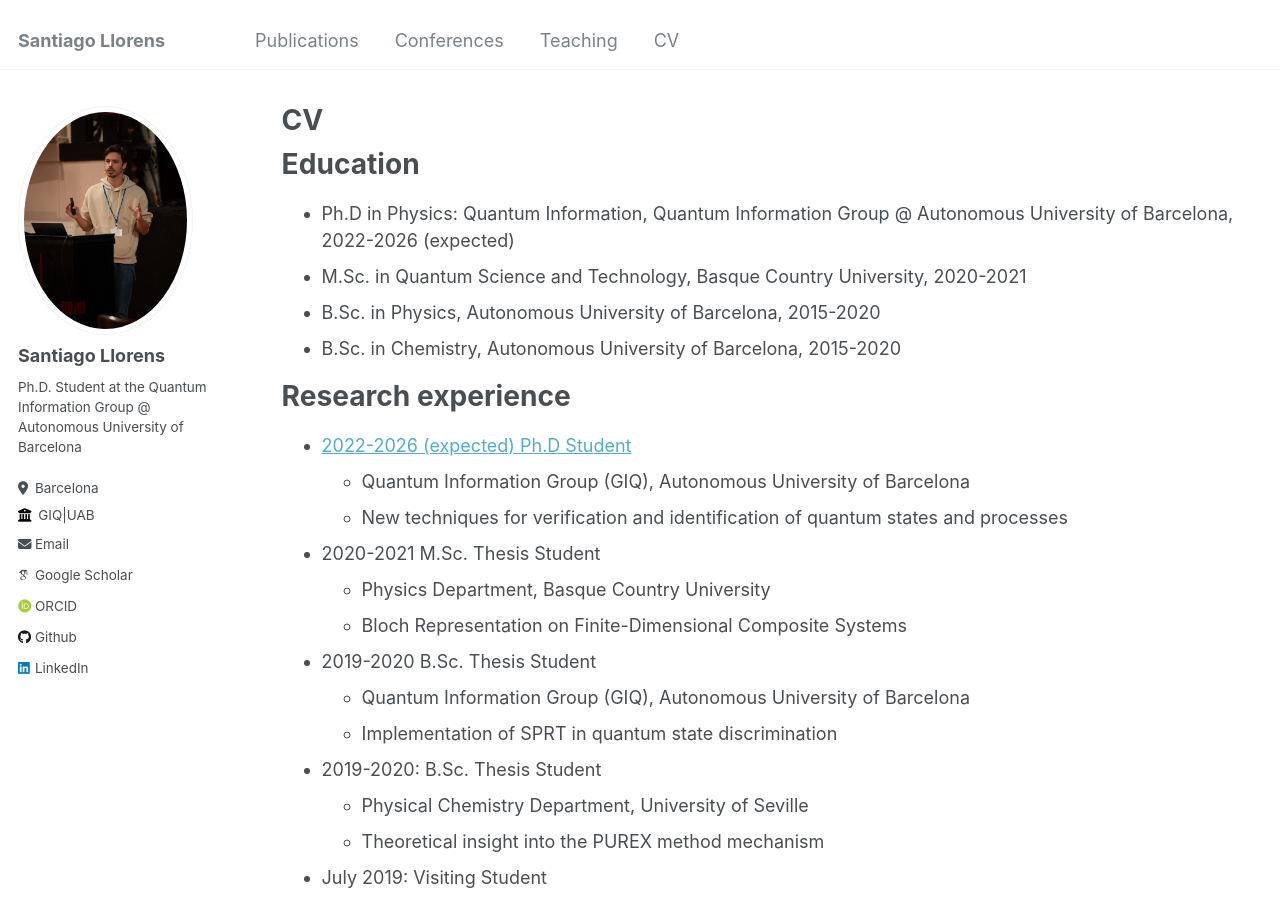
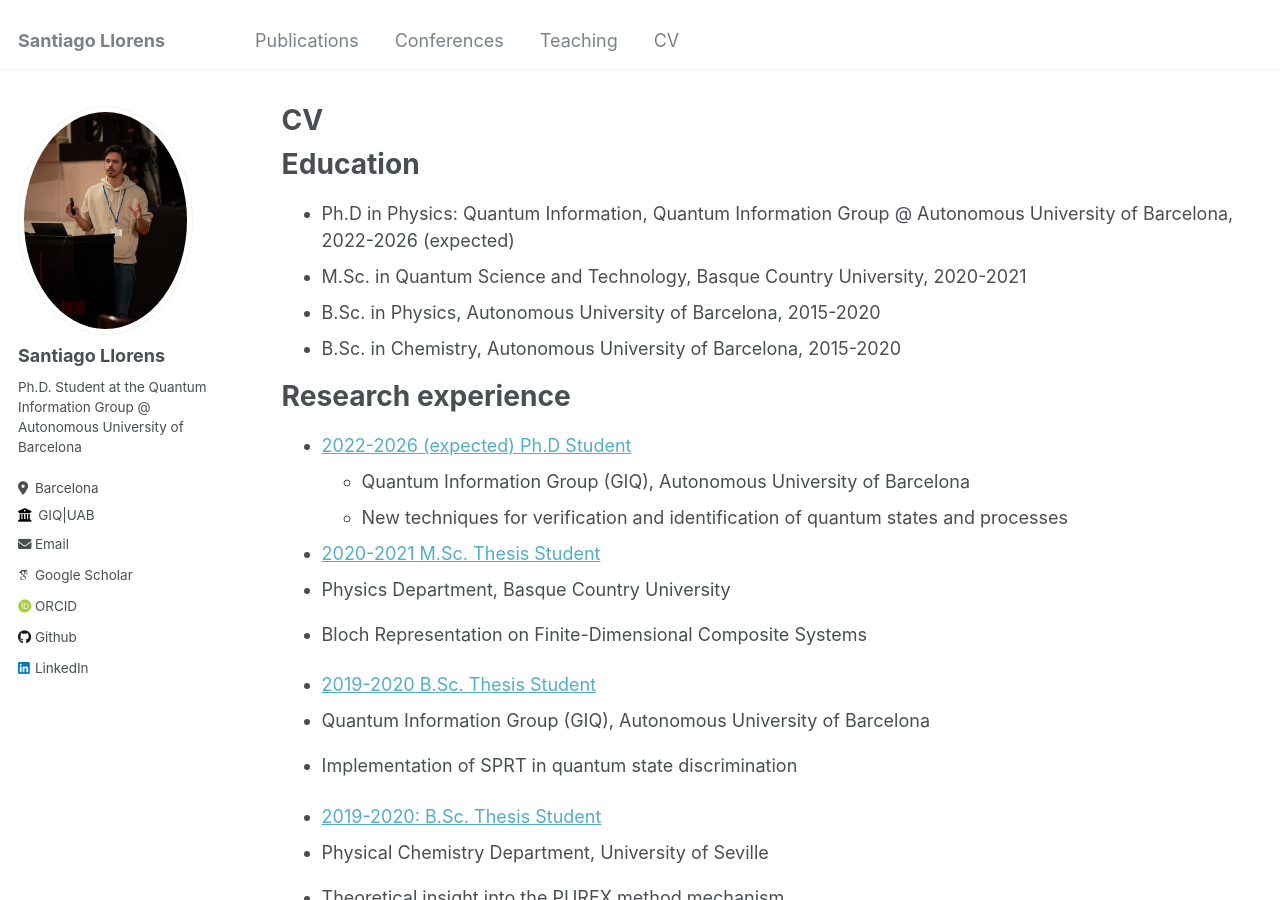
Before and after one commit to SantiagoLlorens/SantiagoLlorens.github.io, a Jekyll site: the page built from _pages/cv.md, in a window 1280 px wide and 900 px high. Built offline with Jekyll 4.4.1, drawn with Linux system fonts in a browser that asks for light colours; some web fonts are replaced.

Commit message:
Update cv.md

```diff
--- a/_pages/cv.md
+++ b/_pages/cv.md
@@ -22,23 +22,23 @@
   * Quantum Information Group (GIQ), Autonomous University of Barcelona
   * New techniques for verification and identification of quantum states and processes
 
-* 2020-2021 M.Sc. Thesis Student
+*  <a style="text-dectoration: none">2020-2021 M.Sc. Thesis Student</a>
   * Physics Department, Basque Country University
   * Bloch Representation on Finite-Dimensional Composite Systems
 
-* 2019-2020 B.Sc. Thesis Student
+*  <a style="text-dectoration: none">2019-2020 B.Sc. Thesis Student</a>
   * Quantum Information Group (GIQ), Autonomous University of Barcelona
   * Implementation of SPRT in quantum state discrimination
 
-* 2019-2020: B.Sc. Thesis Student
+*  <a style="text-dectoration: none">2019-2020: B.Sc. Thesis Student</a>
   * Physical Chemistry Department, University of Seville
   * Theoretical insight into the PUREX method mechanism
 
-* July 2019: Visiting Student
+*  <a style="text-dectoration: none">July 2019: Visiting Student</a>
   * Physical Chemistry Department, University of Seville
   * _ab initio_ simulations on uranyl, neptunyl and plutonyl extractions in the PUREX method
 
-* July 2018: Visiting Student
+*  <a style="text-dectoration: none">July 2018: Visiting Student</a>
   * Physical Chemistry Department, University of Seville
   * _ab initio_ simulations on aqueous electrolyte solutions
 
```
